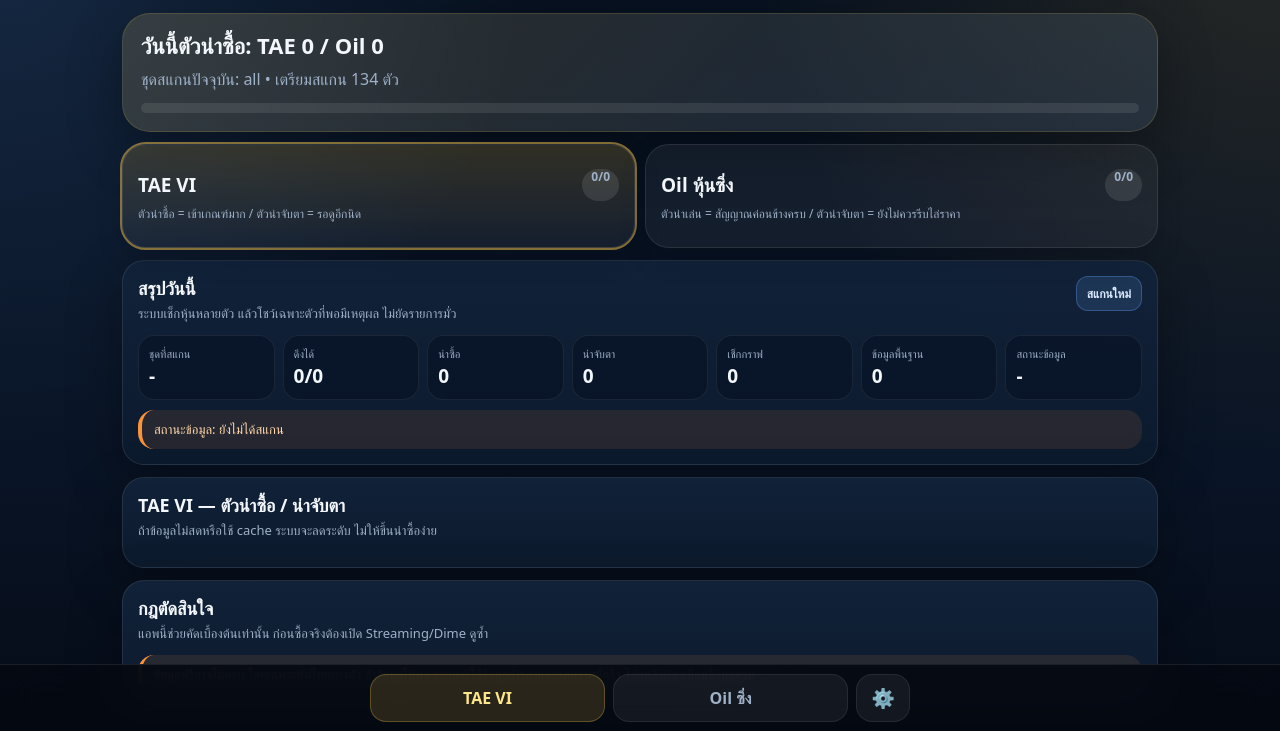
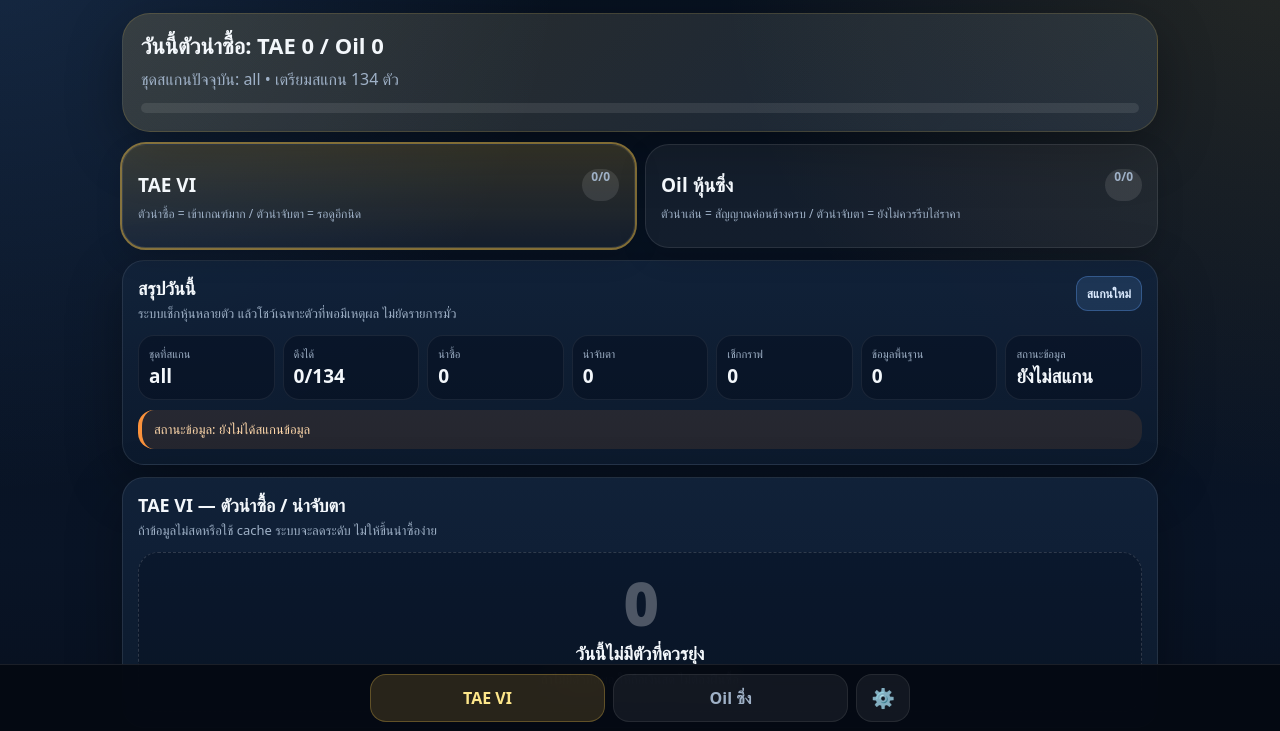
Before and after one commit to mstmarketing999/tae-oil500-yahoo, a website: page index.html in a window 1280 px wide. Shown: the part 69-800 px from the top of the page. Drawn offline with Linux system fonts and the light colour scheme.

Commit message:
Add files via upload

```diff
--- a/index.html
+++ b/index.html
@@ -87,7 +87,7 @@
         <div class="btns"><button class="btn small blue" onclick="refreshAndScan()">สแกนใหม่</button></div>
       </div>
       <div class="summaryGrid">
-        <div class="summaryCard"><small>ชุดที่สแกน</small><b id="sumชุดที่สแกน">-</b></div>
+        <div class="summaryCard"><small>ชุดที่สแกน</small><b id="sumUniverse">-</b></div>
         <div class="summaryCard"><small>ดึงได้</small><b id="sumFetched">0/0</b></div>
         <div class="summaryCard"><small>น่าซื้อ</small><b id="sumAplus">0</b></div>
         <div class="summaryCard"><small>น่าจับตา</small><b id="sumB">0</b></div>
@@ -127,9 +127,9 @@
         <div><label>มูลค่าซื้อขายขั้นต่ำ</label><input id="minมูลค่าซื้อขาย" type="number"></div>
         <div><label>ความคุ้มขั้นต่ำ</label><input id="minความคุ้ม" type="number" step="0.1"></div>
         <div><label>ชุดที่สแกน ปัจจุบัน</label><select id="universeSelect" onchange="setชุดที่สแกน(this.value)"><option value="watchlist">น่าจับตาlist</option><option value="thai">หุ้นไทยหลัก</option><option value="us">หุ้นสหรัฐหลัก</option><option value="gold">ทองคำ/เหมืองทอง</option><option value="all">All Core</option></select></div>
-        <div><label>จำนวนตัวที่ดึงเช็กกราฟสูงสุด</label><input id="deepLimit" type="number"></div>
-        <div><label>จำนวนตัวที่ดึงข้อมูลพื้นฐานสูงสุด</label><input id="fundLimit" type="number"></div>
-        <div><label>แสดง น่าจับตา</label><select id="showน่าจับตา"><option value="yes">แสดงตัวน่าซื้อและน่าจับตา</option><option value="no">แสดงเฉพาะ น่าซื้อ</option></select></div>
+        <div><label>จำนวนตัวที่เช็กกราฟละเอียด</label><input id="deepLimit" type="number"></div>
+        <div><label>จำนวนตัวที่เช็กข้อมูลพื้นฐาน</label><input id="fundLimit" type="number"></div>
+        <div><label>แสดงตัวน่าจับตา</label><select id="showWatch"><option value="yes">แสดงตัวน่าซื้อและน่าจับตา</option><option value="no">แสดงเฉพาะ น่าซื้อ</option></select></div>
       </div>
       <div class="btns" style="margin-top:10px">
         <button class="btn blue" onclick="setชุดที่สแกน('watchlist')">น่าจับตาlist</button>
@@ -157,6 +157,7 @@
 
 
 <script>
+const $id=(id)=>document.getElementById(id);
 const KEY='tae_oil_v9_multi_source_backup';
 const CACHE_KEY='tae_oil_last_good_quotes_v9';
 
@@ -179,6 +180,42 @@ const DEFAULT={
 };
 
 let state=loadState(), side='tae';
+const scanProgressBar=$id('scanProgressBar');
+const universeSelect=$id('universeSelect');
+const settingsPanel=$id('settingsPanel');
+const maxCacheHours=$id('maxCacheHours');
+const minTurnover=$id('minTurnover');
+const sumUniverse=$id('sumUniverse');
+const missingWrap=$id('missingWrap');
+const missingBox=$id('missingBox');
+const dailyTitle=$id('dailyTitle');
+const sumFetched=$id('sumFetched');
+const resultList=$id('resultList');
+const deepLimit=$id('deepLimit');
+const showWatch=$id('showWatch');
+const healthBox=$id('healthBox');
+const watchlist=$id('watchlist');
+const dailyNote=$id('dailyNote');
+const fundLimit=$id('fundLimit');
+const sideTitle=$id('sideTitle');
+const sumHealth=$id('sumHealth');
+const syncText=$id('syncText');
+const sumAplus=$id('sumAplus');
+const taeCount=$id('taeCount');
+const sideDesc=$id('sideDesc');
+const oilCount=$id('oilCount');
+const maxLoss=$id('maxLoss');
+const sumFund=$id('sumFund');
+const capital=$id('capital');
+const sumDeep=$id('sumDeep');
+const oilTab=$id('oilTab');
+const oilMin=$id('oilMin');
+const taeMin=$id('taeMin');
+const taeTab=$id('taeTab');
+const navOil=$id('navOil');
+const navTae=$id('navTae');
+const minRR=$id('minRR');
+const sumB=$id('sumB');
 
 function loadState(){try{return JSON.parse(localStorage.getItem(KEY))||structuredClone(DEFAULT)}catch(e){return structuredClone(DEFAULT)}}
 function saveState(){localStorage.setItem(KEY,JSON.stringify(state))}
--- a/package.json
+++ b/package.json
@@ -1,7 +1,7 @@
 {
-  "name": "tae-oil500-v9-3-audit-final",
-  "version": "1.9.3",
-  "description": "Tae&oil500 V9.3 final audited build with fixed settings IDs",
+  "name": "tae-oil500-v9-4-real-fix",
+  "version": "1.9.4",
+  "description": "Tae&oil500 V9.4 real fix for broken summary ids and robust DOM bindings",
   "main": "index.html",
   "scripts": {
     "build": "echo \"Static site - no build step\""
```
Also changed, not shown: README.md.
